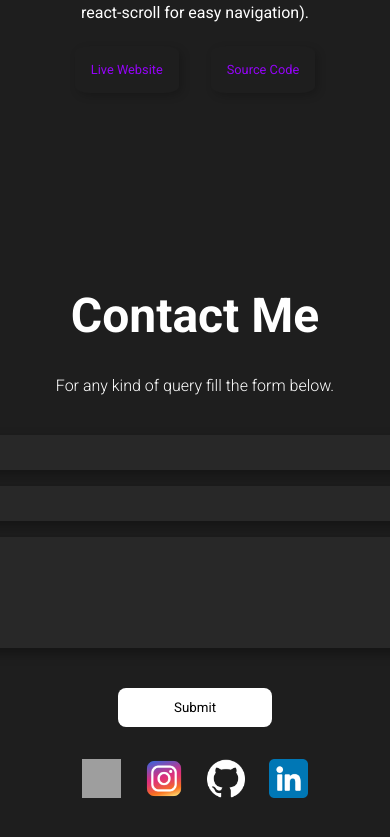
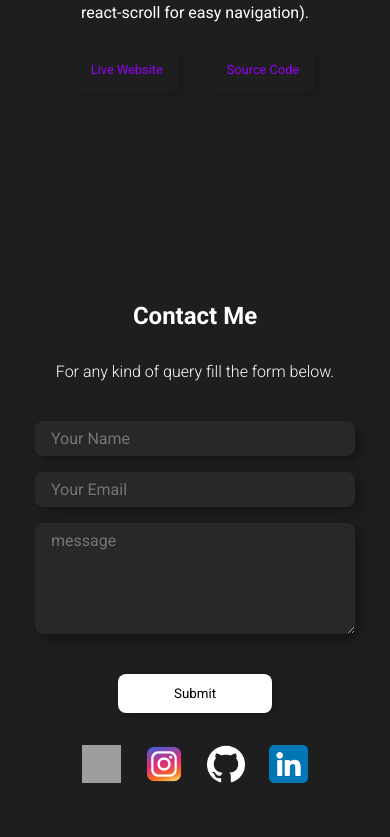
Before and after one commit to Devanshugoell/Personal-Portfolio-, a React (Create React App) app: page / in a window 390 px wide. Shown: the part 2828-3665 px from the top of the page. Built offline with nearby package versions, Linux system fonts and the light colour scheme; grey boxes are pictures that could not be loaded.

Commit message:
used email.js and made contact section responsive

```diff
--- a/src/components/Contact/contact.css
+++ b/src/components/Contact/contact.css
@@ -1,4 +1,4 @@
-.contactPage {
+#contactPage {
   margin: 1rem auto;
   min-height: calc(100vh - 4rem);
   width: 100vw;
@@ -53,6 +53,13 @@
   padding: 0.75rem 3.5rem;
   border-radius: 0.5rem;
   margin: 2rem;
+  cursor: pointer;
+  box-shadow: 3px 3px 8px rgba(0, 0, 0, 0.2);
+}
+
+.submitBtn:active {
+  box-shadow: 5px 5px 12px rgb(0, 0, 0);
+  transform: scale(0.9);
 }
 
 .links {
@@ -64,3 +71,41 @@
   width: 2.4rem;
   margin: 0 0.75rem;
 }
+
+@media screen and (max-width: 1000px) {
+  .contactPageTitle {
+    font-size: 2rem;
+  }
+  .name,
+  .email,
+  .msg {
+    max-width: 45rem;
+  }
+}
+
+@media screen and (max-width: 750px) {
+  .contactPageTitle {
+    font-size: 1.5rem;
+  }
+  .name,
+  .email,
+  .msg {
+    max-width: 35rem;
+  }
+}
+
+@media screen and (max-width: 600px) {
+  .name,
+  .email,
+  .msg {
+    max-width: 30rem;
+  }
+}
+
+@media screen and (max-width: 500px) {
+  .name,
+  .email,
+  .msg {
+    max-width: 20rem;
+  }
+}
--- a/src/components/Contact/contact.js
+++ b/src/components/Contact/contact.js
@@ -1,25 +1,59 @@
-import React from "react";
+import React, { useRef } from "react";
 import "./contact.css";
 import twitterIcon from "../../Assets/twitterIcon.png";
 import instagramIcon from "../../Assets/instagramIcon.png";
 import githubIcon from "../../Assets/github-new-icon.png";
 import linkedinIcon from "../../Assets/linkedinIcon.png";
+import emailjs from "@emailjs/browser";
 
-const contact = () => {
+const Contact = () => {
+  const form = useRef();
+
+  const sendEmail = (e) => {
+    e.preventDefault();
+
+    emailjs
+      .sendForm("service_staxg3p", "template_w6rhy3b", form.current, {
+        publicKey: "fWTLHe0uC8bZwFcDe",
+      })
+      .then(
+        () => {
+          console.log("SUCCESS!");
+          e.target.reset();
+          alert("Your email has been successfully sent");
+        },
+        (error) => {
+          console.log("FAILED...", error.text);
+        }
+      );
+  };
   return (
-    <section className="contactPage">
+    <section id="contactPage">
       <h1 className="contactPageTitle">Contact Me</h1>
       <span className="contactDesc">
         For any kind of query fill the form below.
       </span>
-      <form className="contactForm">
-        <input type="text" className="name" placeholder="Your Name" />
-        <input type="email" className="email" placeholder="Your Email" />
+      <form className="contactForm" ref={form} onSubmit={sendEmail}>
+        <input
+          type="text"
+          className="name"
+          placeholder="Your Name"
+          name="user_name"
+          required
+        />
+        <input
+          type="email"
+          className="email"
+          placeholder="Your Email"
+          name="user_email"
+          required
+        />
         <textarea
           name="message"
           rows="5"
           className="msg"
           placeholder="message"
+          required
         ></textarea>
         <button className="submitBtn" type="submit" value="Send">
           Submit
@@ -35,4 +69,4 @@ const contact = () => {
   );
 };
 
-export default contact;
+export default Contact;
```
